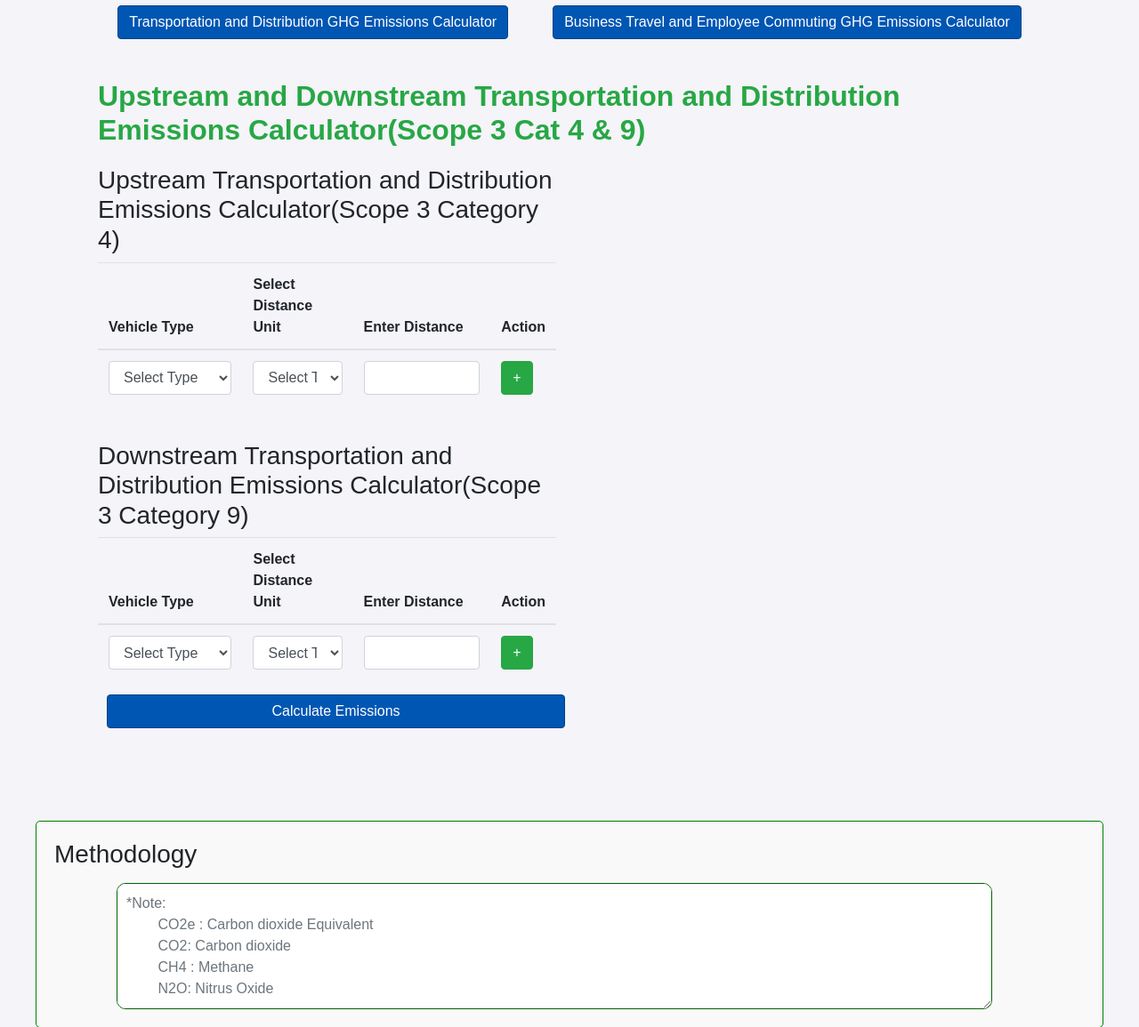
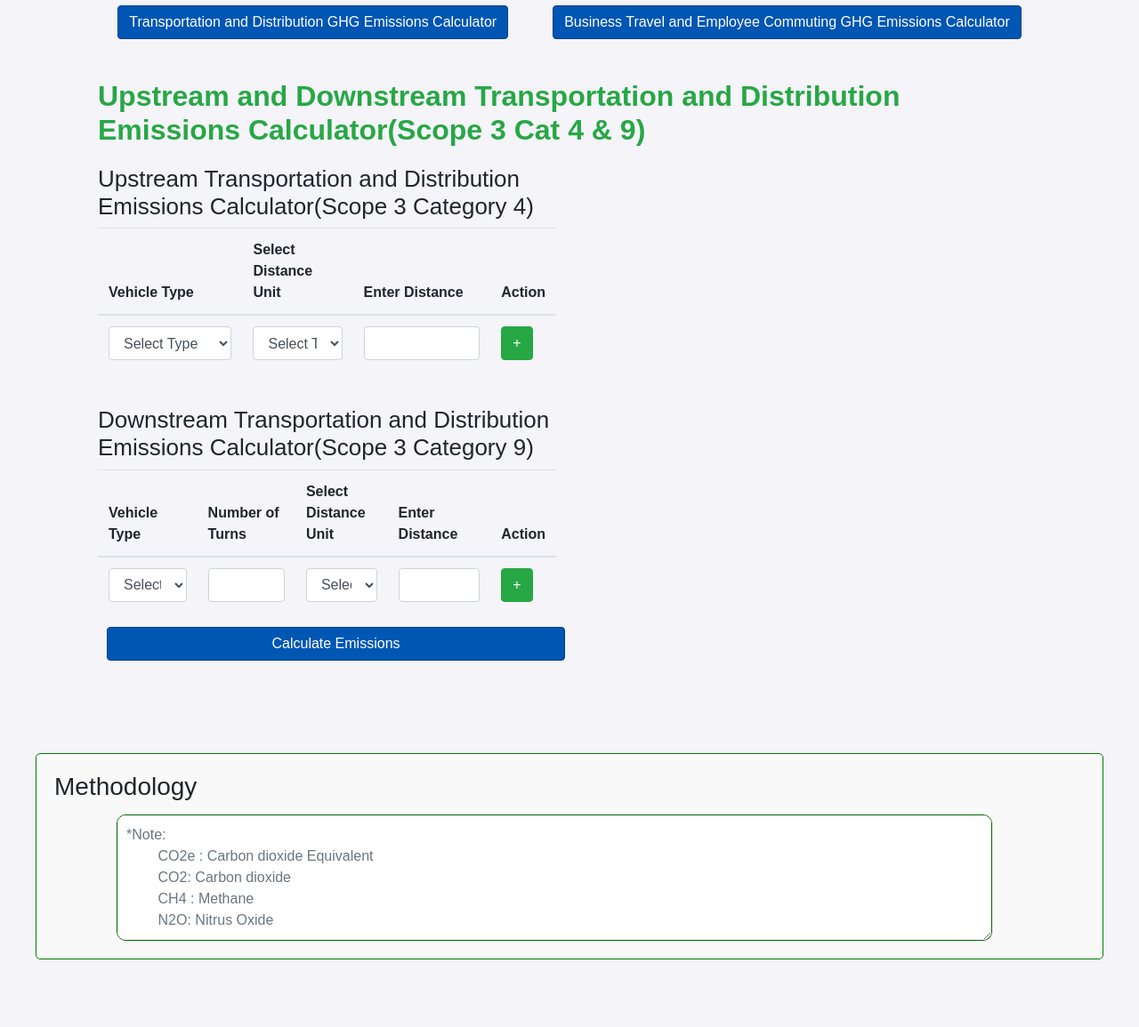
Before and after one commit to rvkrishna268/Projects, a Flask app: page /page4 in a window 1280 px wide. Shown: the part 163-1318 px from the top of the page at 89% size. After the commit the page ends 1242 px from the top, so only its background shows below. Run offline with Flask 3, Linux system fonts and the light colour scheme; some libraries are stand-ins or nearby versions.

Commit message:
Added num of turns in page4 and few css changes

```diff
--- a/Emissions-project/app.py
+++ b/Emissions-project/app.py
@@ -245,14 +245,14 @@ class Scope3Calculator:
             }
         }
 
-    def calculate_emissions(self, category, vehicle_type, unit, distance, num_passengers=1):
+    def calculate_emissions(self, category, vehicle_type,num_turns, unit, distance, num_passengers=1):
         distance = int(distance)
         if unit == 'km':
             distance = distance / 1.609
 
-        co2 = distance * (self.meta_data[category][vehicle_type]["co2"]) * (1 / 1000) * num_passengers
-        ch4 = distance * (self.meta_data[category][vehicle_type]["ch4"]) * (1 / 1000000) * num_passengers
-        n2o = distance * (self.meta_data[category][vehicle_type]["n2o"]) * (1 / 1000000) * num_passengers
+        co2 = distance * (self.meta_data[category][vehicle_type]["co2"]) * (1 / 1000) * num_passengers * num_turns
+        ch4 = distance * (self.meta_data[category][vehicle_type]["ch4"]) * (1 / 1000000) * num_passengers * num_turns
+        n2o = distance * (self.meta_data[category][vehicle_type]["n2o"]) * (1 / 1000000) * num_passengers * num_turns
         co2e = (co2 * 1) + (ch4 * 28) + (n2o * 265)
         return {
             "CO2": co2,
@@ -363,6 +363,7 @@ def scope3():
                 result = calculator.calculate_emissions(
                     category=each_data.get("category"),
                     vehicle_type=each_data.get('vehicle_type'),
+                    num_turns=each_data.get('num_turns'),
                     unit=each_data.get('unit', 'km'),
                     distance=each_data.get('distance', 0) or 0,
                     num_passengers=each_data.get('num_passengers', 1)
--- a/Emissions-project/static/index.css
+++ b/Emissions-project/static/index.css
@@ -38,6 +38,10 @@ body {
 h2 {
     margin-bottom: 20px;
     color: #333;
+}
+
+.upstream-header{
+    font-size: 26px;
 }
 
 .btn-primary {
@@ -128,6 +132,13 @@ label {
     padding: 10px;
     margin-bottom: 10px;
     width: 100%;
+}
+
+.moreinfo-box{
+    font-weight: bold;
+    color: #000;
+    margin-bottom: 5px;
+    font-size: 11px;
 }
 
 .result-label-header {
--- a/Emissions-project/static/index.js
+++ b/Emissions-project/static/index.js
@@ -182,30 +182,32 @@ function displayResults(data, elementId) {
 
   var resultsHTML = `
         <div class="result-box">
-            <div class="result-label-header">Total CO2e Emissions (Metric Ton)</div>
+            <div class="result-label-header">Total CO2e Emissions (Metric Tons)</div>
             <div class="result-value-large">${parseFloat(data.CO2e).toFixed(
               6
             )}</div>
         </div>
         <div class="result-box result-row">
         <div class="result-field">
-                <div class="result-label">Carbon Dioxide (Metric Ton):</div>
-                <div class="result-value">${parseFloat(data.CO2).toFixed(
-                  6
-                )}</div>
+        <div class="result-label">Carbon Dioxide (Metric Tons):</div>
+        <div class="result-value">${parseFloat(data.CO2).toFixed(6)}</div>
                 </div>
                 <div class="result-field">
-                <div class="result-label">Methane (Metric Ton):</div>
+                <div class="result-label">Methane (Metric Tons):</div>
                 <div class="result-value-1">${parseFloat(data.CH4).toFixed(
                   6
                 )}</div>
                 </div>
                 <div class="result-field">
-                <div class="result-label">Nirous Oxide (Metric Ton):</div>
+                <div class="result-label">Nirous Oxide
+                (Metric Tons):</div>
                 <div class="result-value">${parseFloat(data.N2O).toFixed(
                   6
                 )}</div>
                 </div>
+                </div>
+                <div class="moreinfo-box">
+                    <p>*Curious what this is equivalent to? Click <a href="https://www.epa.gov/energy/greenhouse-gas-equivalencies-calculator">here</a>, select emissions data and enter the CO2e # above</p>
                 </div>`;
 
   resultsDiv.html(resultsHTML);
@@ -222,7 +224,10 @@ function displayOnlyCo2Results(data, elementId) {
               data.metric_ton_co2
             ).toFixed(6)}</div>
         </div>
-    `;
+
+    <div class="moreinfo-box">
+                    <p>*Curious what this is equivalent to? Click <a href="https://www.epa.gov/energy/greenhouse-gas-equivalencies-calculator">here</a>, select emissions data and enter the CO2e # above</p>
+                </div>`;
   resultsDiv.html(resultsHTML);
 }
 function addRow(button) {
@@ -276,14 +281,15 @@ function submitScopeForm(category) {
 
   $("#" + tableBodyId + " tr").each(function () {
     var vehicleType = $(this).find('select[name="vehicle_type[]"]').val();
+    var numTurns=$(this).find('input[name="num_turns[]"]').val();
     var distanceUnit = $(this).find('select[name="distance_unit[]"]').val();
     var distance = $(this).find('input[name="distance[]"]').val();
     var numPassengers = $(this).find('input[name="num_passengers[]"]').val();
 
-
-    if (vehicleType && distanceUnit && distance && numPassengers) {
+    if (vehicleType && distanceUnit && distance) {
       formData.push({
         vehicle_type: vehicleType,
+        num_turns: parseInt(numTurns) || 1,
         unit: distanceUnit,
         distance: parseFloat(distance),
         num_passengers: parseInt(numPassengers) || 1,
@@ -323,7 +329,7 @@ function displayScope3Results(data, elementId) {
   resultsDiv.empty();
 
   var resultsHTML =
-    '<table class="table"><thead><tr><th>Carbon Dioxide (Metric Ton)</th><th>Methane (Metric Ton)</th><th>Nitrous Oxide (Metric Ton)</th><th>CO2e (Metric Ton)</th></tr></thead><tbody>';
+    '<table class="table"><thead><tr><th>Carbon Dioxide (Metric Tons)</th><th>Methane (Metric Tons)</th><th>Nitrous Oxide (Metric Tons)</th><th>CO2e (Metric Tons)</th></tr></thead><tbody>';
 
   data.results.forEach(function (result) {
     resultsHTML += `<tr>
@@ -339,31 +345,34 @@ function displayScope3Results(data, elementId) {
   resultsHTML += `<h3>Total Emissions</h3>
   <div class="total-emissions-container">
   <div class="total-co2e">
-      <div class="total-co2e-header">Total CO2e Emissions (Metric Ton):</div>
+      <div class="total-co2e-header">Total CO2e Emissions (Metric Tons):</div>
       <div class="total-co2e-value" id="total-co2e-value">${parseFloat(
         data.total.CO2e
       ).toFixed(6)}</div>
   </div>
   <div class="individual-emissions">
       <div class="emission-box">
-          <div class="emission-label">Carbon Dioxide (Metric Ton):</div>
+          <div class="emission-label">Carbon Dioxide (Metric Tons):</div>
           <div class="emission-value1" id="co2-emissions-value">${parseFloat(
             data.total.CO2
           ).toFixed(6)}</div>
       </div>
       <div class="emission-box">
-          <div class="emission-label">Methane (Metric Ton):</div>
+          <div class="emission-label">Methane (Metric Tons):</div>
           <div class="emission-value" id="ch4-emissions-value">${parseFloat(
             data.total.CH4
           ).toFixed(6)}</div>
       </div>
       <div class="emission-box">
-          <div class="emission-label">Nitrous Oxide (Metric Ton):</div>
+          <div class="emission-label">Nitrous Oxide (Metric Tons):</div>
           <div class="emission-value1" id="n2o-emissions-value">${parseFloat(
             data.total.N2O
           ).toFixed(6)}</div>
       </div>
   </div>
+</div>
+<div class="moreinfo-box">
+                    <p>*Curious what this is equivalent to? Click <a href="https://www.epa.gov/energy/greenhouse-gas-equivalencies-calculator">here</a>, select emissions data and enter the CO2e # above</p>
                 </div>`;
 
   resultsDiv.html(resultsHTML);
--- a/Emissions-project/templates/index.html
+++ b/Emissions-project/templates/index.html
@@ -39,7 +39,7 @@
         <!-- Rig Emissions Calculator Section -->
         <div class="row mb-4">
             <div class="col-md-6">
-                <h2>Rig Emissions Calculator</h2>
+                <h3>Rig Emissions Calculator</h3>
                 <form id="emissionsForm">
                     <div class="form-group col-sm">
                         <label for="rigType">Select Rig Type:</label>
--- a/Emissions-project/templates/page2.html
+++ b/Emissions-project/templates/page2.html
@@ -39,7 +39,7 @@
         <!-- Generator Emissions Calculator Section -->
         <div class="row">
             <div class="col-md-6">
-                <h2>Generator Emissions Calculator(Based on fuel consumption)</h2>
+                <h3>Generator Emissions Calculator(Based on Fuel Consumption)</h3>
                 <form id="generatorForm">
                     <div class="form-group col-sm">
                         <label for="generatorFuelUnits">Select Fuel Units:</label>
--- a/Emissions-project/templates/page4.html
+++ b/Emissions-project/templates/page4.html
@@ -36,11 +36,10 @@
         </div>
     </div>
     <div class="container">
-        <!-- Scope 1 Emissions Calculator Section -->
         <h2 class="scope1p4-header">Upstream and Downstream Transportation and Distribution Emissions Calculator(Scope 3 Cat 4 & 9)</h2 class="scope1p4-header">
         <div class="row mb-4">
             <div class="col-md-6">
-                <h3>Upstream Transportation and Distribution Emissions Calculator(Scope 3 Category 4)</h3>
+                <h3 class="upstream-header">Upstream Transportation and Distribution Emissions Calculator(Scope 3 Category 4)</h3>
                 <table class="table" id="upstreamTable">
                     <thead>
                         <tr>
@@ -83,11 +82,12 @@
             </div>
             <div class="col-md-6">
                 &nbsp;
-                <h3>Downstream Transportation and Distribution Emissions Calculator(Scope 3 Category 9)</h3>
+                <h3 class="upstream-header">Downstream Transportation and Distribution Emissions Calculator(Scope 3 Category 9)</h3>
                 <table class="table" id="downstreamTable">
                     <thead>
                         <tr>
                             <th>Vehicle Type</th>
+                            <th>Number of Turns</th>
                             <th>Select Distance Unit</th>
                             <th>Enter Distance</th>
                             <th>Action</th>
@@ -103,6 +103,9 @@
                                     <option value="Waterborne Craft">Waterborne Craft</option>
                                     <option value="Aircraft">Aircraft</option>
                                 </select>
+                            </td>
+                            <td>
+                                <input type="number" class="form-control" name="num_turns[]" min="0">
                             </td>
                             <td>
                                 <select class="form-control" name="distance_unit[]">
--- a/Emissions-project/templates/page5.html
+++ b/Emissions-project/templates/page5.html
@@ -39,7 +39,7 @@
         <!-- Business Travel Calculator Section -->
         <div class="row mb-4">
             <div class="col-md-6">
-                <h2>Business Travel and Employee Commuting GHG Emissions Calculator</h2>
+                <h3>Business Travel and Employee Commuting GHG Emissions Calculator</h3>
                 <table class="table" id="businessTravelTable">
                     <thead>
                         <tr>
@@ -78,7 +78,7 @@
                                 </select>
                             </td>
                             <td>
-                                <input type="number" class="form-control" name="distance[]">
+                                <input type="number" class="form-control" name="distance[]" min="0">
                             </td>
                             <td>
                                 <button type="button" class="btn btn-success" onclick="addRowPage5('businessTravelTableBody')">+</button>
```
Lines whose indentation alone changed are shown as unchanged.
